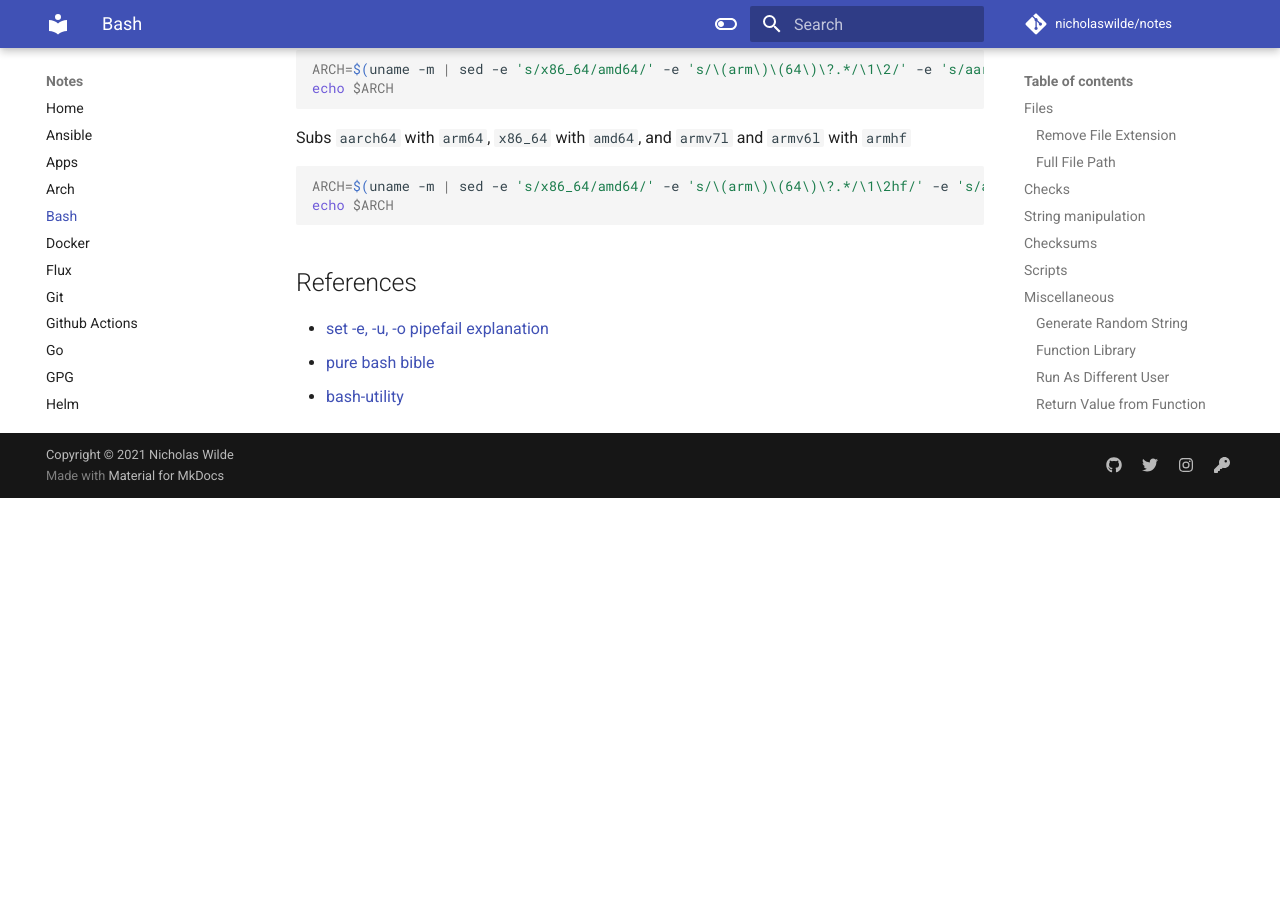
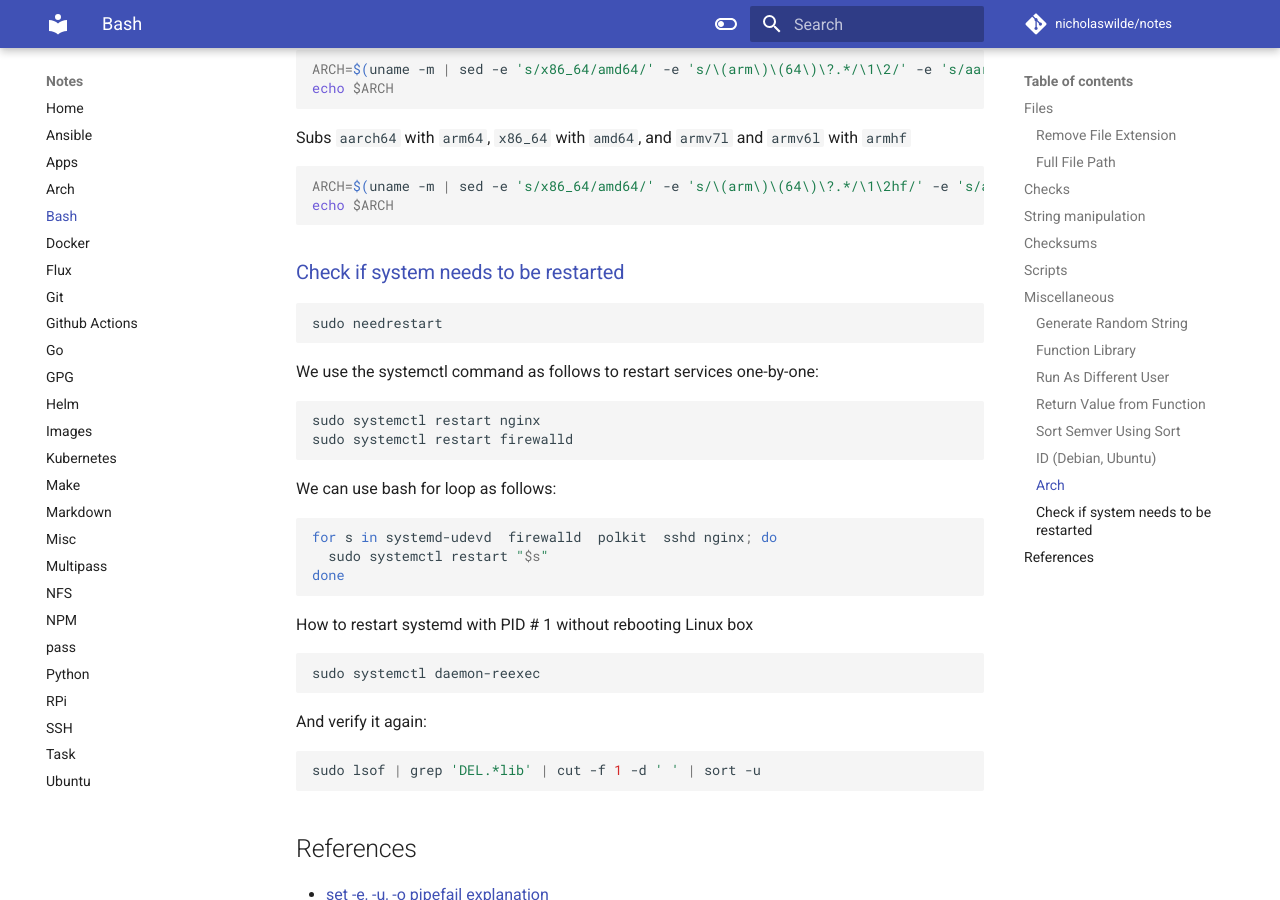
Before and after one commit to nicholaswilde/notes, an MkDocs documentation site: the page built from docs/bash.md, in a window 1280 px wide and 900 px high, scrolled down 6533 px. Built offline with MkDocs 1.6.1 and Material for MkDocs 9.7.7, drawn with Linux system fonts in a browser that asks for light colours; comment, search, counter and statistics services are not loaded; before the commit the page ends 7031 px from its top, so only the background shows below that.

Commit message:
Added restart service without rebooting
Signed-off-by: Nicholas Wilde <ncwilde43@gmail.com>

````diff
--- a/docs/bash.md
+++ b/docs/bash.md
@@ -15,19 +15,19 @@ readonly SCRIPT_NAME=$(basename "${0}")
 Delete all files matching a pattern in sub folders
 
 ```bash
-$ find . -name "*.lock" -type f -delete
+find . -name "*.lock" -type f -delete
 ```
 
 Clear an already existing file
 
 ```shell
-$ >|file.txt
+>|file.txt
 ```
 
 Search root for the name
 
 ```shell
-$ sudo find / -name file.txt
+sudo find / -name file.txt
 ```
 
 Create a new blank file
@@ -53,15 +53,15 @@ tar -cf - file.txt | wc -c
 ### [Remove File Extension](https://stackoverflow.com/a/12152669/1061279)
 
 ```shell
-$ name=$(echo "$filename" | cut -f 1 -d '.')
+name=$(echo "$filename" | cut -f 1 -d '.')
 # or
-$ echo "${filename%%.*}"
+echo "${filename%%.*}"
 ```
 
 ### [Full File Path](https://stackoverflow.com/a/5265775/1061279)
 
 ```shell
-$ readlink -f file.txt
+readlink -f file.txt
 ```
 
 ## Checks
@@ -269,7 +269,7 @@ testvercomp ${GIT_VER} ${MIN_VER} '>'
 
 ### Generate Random String
 ```shell
-$ cat /dev/urandom | tr -dc 'a-zA-Z0-9' | fold -w 64 | head -n 1
+cat /dev/urandom | tr -dc 'a-zA-Z0-9' | fold -w 64 | head -n 1
 ```
 
 ### [Function Library](https://bash.cyberciti.biz/guide/Shell_functions_library)
@@ -322,7 +322,7 @@ echo $result
 ### [Sort Semver Using Sort](https://stackoverflow.com/a/63027058/1061279)
 
 ```shell
-$ printf "1.0\n2.0\n2.12\n2.10\n1.2\n1.10" | sort -t "." -k1,1n -k2,2n -k3,3n
+printf "1.0\n2.0\n2.12\n2.10\n1.2\n1.10" | sort -t "." -k1,1n -k2,2n -k3,3n
 1.0
 1.2
 1.10
@@ -353,8 +353,43 @@ ARCH=$(uname -m | sed -e 's/x86_64/amd64/' -e 's/\(arm\)\(64\)\?.*/\1\2hf/' -e '
 echo $ARCH
 ```
 
+### [Check if system needs to be restarted][2]
+
+```shell
+sudo needrestart
+```
+
+We use the systemctl command as follows to restart services one-by-one:
+
+```bash
+sudo systemctl restart nginx
+sudo systemctl restart firewalld
+```
+
+We can use bash for loop as follows:
+
+```bash
+for s in systemd-udevd  firewalld  polkit  sshd nginx; do
+  sudo systemctl restart "$s"
+done
+```
+
+How to restart systemd with PID # 1 without rebooting Linux box
+
+```shell
+sudo systemctl daemon-reexec
+```
+
+And verify it again:
+
+```shell
+sudo lsof | grep 'DEL.*lib' | cut -f 1 -d ' ' | sort -u
+```
+
 ## References
 
 * [set -e, -u, -o pipefail explanation](https://gist.github.com/mohanpedala/1e2ff5661761d3abd0385e8223e16425)
 * [pure bash bible](https://github.com/dylanaraps/pure-bash-bible)
 * [bash-utility](https://github.com/labbots/bash-utility)
+
+[2]: https://www.cyberciti.biz/faq/how-to-restart-systemd-without-rebooting-linux-when-critical-libraries-installed/
````
